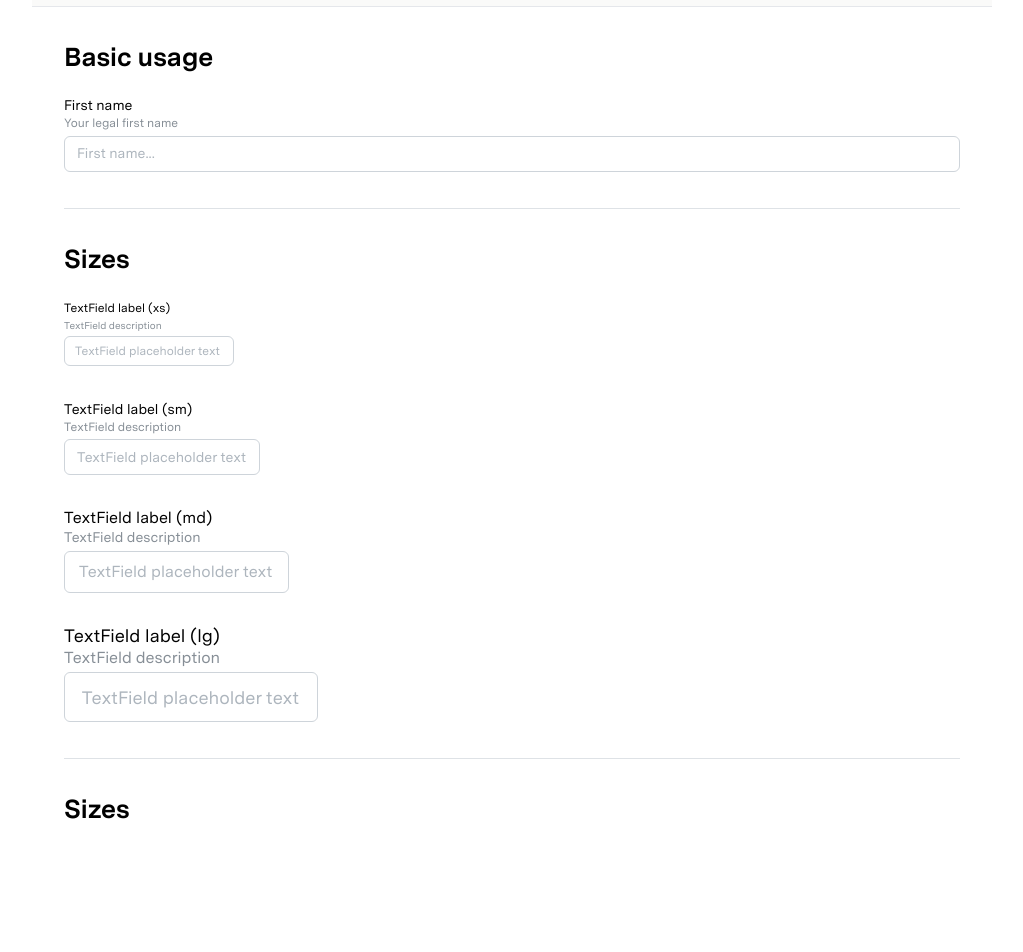
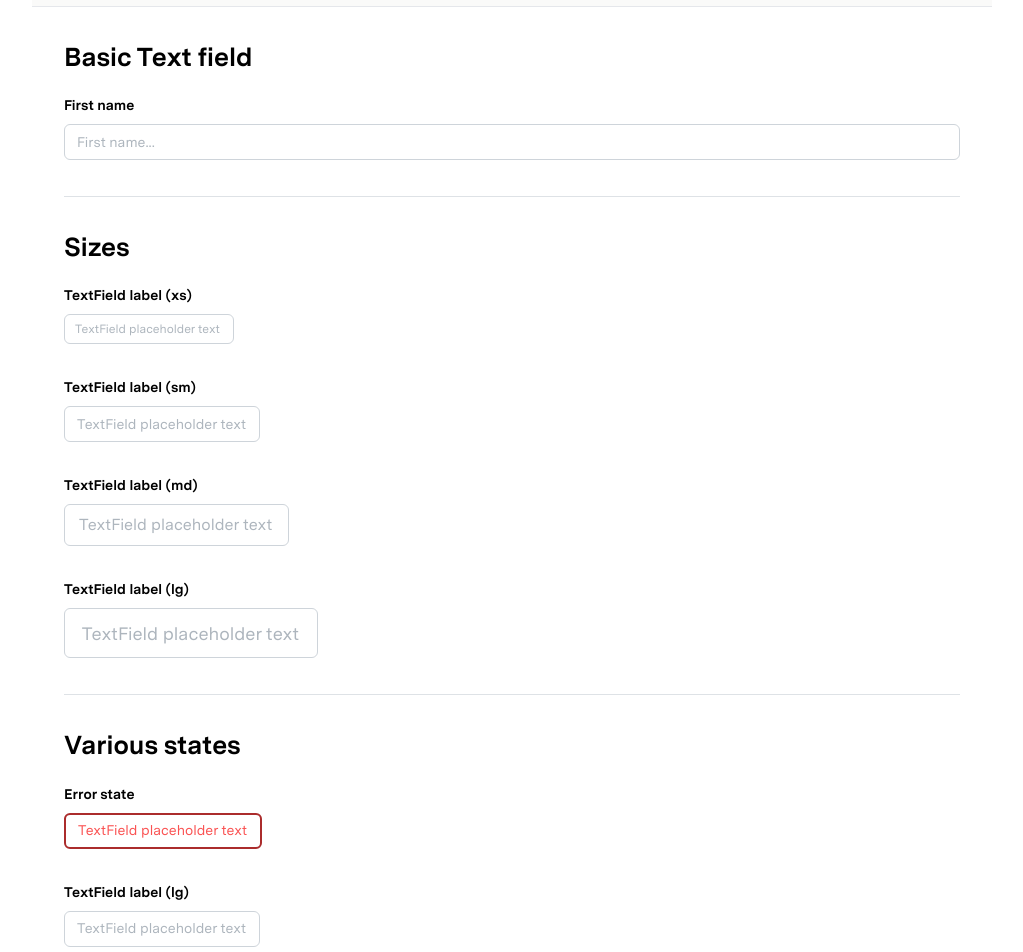
Before and after one commit to goodhuman-me/mantine-demo, a React (Vite) app: page /TextInput in a window 1280 px wide. Shown: the part 200-1152 px from the top of the page, without its empty margins (128-1151 px from the left). Before the commit the page ends 1078 px from the top, so only its background shows below. Built offline with nearby package versions, Linux system fonts and the light colour scheme.

Commit message:
feat: WIP TextInput

```diff
--- a/src/pages/components/TextInputPage.tsx
+++ b/src/pages/components/TextInputPage.tsx
@@ -5,9 +5,13 @@ import DefaultLayout from "../../layouts/DefaultLayout";
 export default function TextInputPage() {
   return (
     <DefaultLayout title="TextInput" subtitle="Boxes for you to enter text">
-      <Content.Header>Basic usage</Content.Header>
+      <Content.Header>Basic Text field</Content.Header>
       <Content.Section>
-        <TextInput label="First name" description="Your legal first name" placeholder="First name..." />
+        <TextInput
+          label="First name"
+          // description="Your legal first name"
+          placeholder="First name..."
+        />
       </Content.Section>
 
       <Content.Header>Sizes</Content.Header>
@@ -16,32 +20,39 @@ export default function TextInputPage() {
         <Stack align="flex-start" gap="xl">
           <TextInput
             label="TextField label (xs)"
-            description="TextField description"
+            // description="TextField description"
             placeholder="TextField placeholder text"
             size="xs"
           />
           <TextInput
             label="TextField label (sm)"
-            description="TextField description"
+            // description="TextField description"
             placeholder="TextField placeholder text"
             size="sm"
           />
           <TextInput
             label="TextField label (md)"
-            description="TextField description"
+            // description="TextField description"
             placeholder="TextField placeholder text"
             size="md"
           />
           <TextInput
             label="TextField label (lg)"
-            description="TextField description"
+            // description="TextField description"
             placeholder="TextField placeholder text"
             size="lg"
           />
         </Stack>
       </Content.Section>
 
-      <Content.Header>Sizes</Content.Header>
+      <Content.Header>Various states</Content.Header>
+      <Content.Section>
+        <Stack align="flex-start" gap="xl">
+          <TextInput label="Error state" placeholder="TextField placeholder text" error />
+          <TextInput label="TextField label (lg)" placeholder="TextField placeholder text" />
+          <TextInput label="TextField label (lg)" placeholder="TextField placeholder text" />
+        </Stack>
+      </Content.Section>
     </DefaultLayout>
   );
 }
--- a/src/pages/components/TypographyPage.tsx
+++ b/src/pages/components/TypographyPage.tsx
@@ -111,7 +111,7 @@ export default function TypographyPage() {
               <Table.Tr>
                 <Table.Td>
                   <Code mr="xs">xxs</Code>
-                  <Code>(22px)</Code>
+                  <Code>(11px)</Code>
                 </Table.Td>
                 <Table.Td>
                   <Text size="xxs">Happy old squirrel, hop o squirrel, hop to the trees!</Text>
@@ -120,6 +120,7 @@ export default function TypographyPage() {
               <Table.Tr>
                 <Table.Td>
                   <Code mr="xs">xs</Code>
+                  <Code>(12px)</Code>
                 </Table.Td>
                 <Table.Td>
                   <Text size="xs">Happy old squirrel, hop o squirrel, hop to the trees!</Text>
@@ -128,6 +129,7 @@ export default function TypographyPage() {
               <Table.Tr>
                 <Table.Td>
                   <Code mr="xs">sm</Code>
+                  <Code>(14px)</Code>
                 </Table.Td>
                 <Table.Td>
                   <Text size="sm">Happy old squirrel, hop o squirrel, hop to the trees!</Text>
@@ -136,6 +138,7 @@ export default function TypographyPage() {
               <Table.Tr>
                 <Table.Td>
                   <Code mr="xs">md</Code>
+                  <Code>(16px)</Code>
                 </Table.Td>
                 <Table.Td>
                   <Text size="md">Happy old squirrel, hop o squirrel, hop to the trees!</Text>
@@ -144,6 +147,7 @@ export default function TypographyPage() {
               <Table.Tr>
                 <Table.Td>
                   <Code mr="xs">lg</Code>
+                  <Code>(18px)</Code>
                 </Table.Td>
                 <Table.Td>
                   <Text size="lg">Happy old squirrel, hop o squirrel, hop to the trees!</Text>
--- /dev/null
+++ b/src/themes/text-input/text-input-props.ts
@@ -0,0 +1,10 @@
+import { TextInput } from "@mantine/core";
+
+import textInputClasses from "./text-input.module.css";
+
+export const textInputProps = TextInput.extend({
+  classNames: {
+    input: textInputClasses.input,
+    label: textInputClasses.label,
+  },
+});
--- /dev/null
+++ b/src/themes/text-input/text-input.module.css
@@ -0,0 +1,50 @@
+/* ? Not sure why certain attributes require !important Might be a Mantine v7 bug, to investigate later. */
+
+.label {
+  font-weight: var(--mantine-heading-font-weight) !important;
+  font-size: var(--mantine-font-size-sm) !important;
+  margin-bottom: 0.5rem;
+}
+
+.input {
+  :not(&[data-error]) {
+    --_input-placeholder-color: var(--brand-body-dark-1);
+
+    @mixin hover {
+      border-color: var(--brand-body-dark-1);
+    }
+
+    &:focus {
+      border-width: 2px;
+      border-color: var(--brand-accent-main) !important;
+    }
+
+    &:focus-within {
+      border-width: 2px;
+      border-color: var(--brand-accent-main) !important;
+    }
+  }
+
+  &[data-error] {
+    border-width: 2px;
+    border-color: var(--color-red-main);
+    color: var(--color-red-main);
+
+    /* --_input-placeholder-color: var(--color-red-ref); */
+    --_input-placeholder-color: var(--brand-body-dark-1);
+
+    @mixin hover {
+      border-color: var(--color-red-dark-2);
+    }
+
+    &:focus {
+      border-width: 2px;
+      border-color: var(--color-red-dark-1) !important;
+    }
+
+    &:focus-within {
+      border-width: 2px;
+      border-color: var(--color-red-dark-1) !important;
+    }
+  }
+}
--- a/src/themes/theme.ts
+++ b/src/themes/theme.ts
@@ -8,6 +8,7 @@ import { actionIconProps } from "./action-icon/action-icon-props";
 import "./common/colors.module.css";
 
 import { cardProps } from "./card/card-props";
+import { textInputProps } from "./text-input/text-input-props";
 
 const defaultFontFamily =
   "'Messina Sans','--apple-system','BlinkMacSystemFont','Segoe UI','Roboto','Helvetica Neue','Arial','sans-serif','Apple Color Emoji','Segoe UI Emoji','Segoe UI Symbol'";
@@ -44,6 +45,9 @@ export const theme = createTheme({
     Button: buttonProps,
     ActionIcon: actionIconProps,
     Card: cardProps,
+    TextInput: textInputProps,
+
+    // TODO Text vars (color overrides)
     Text: Text.extend({
       // vars: () => ({}),
     }),
```
